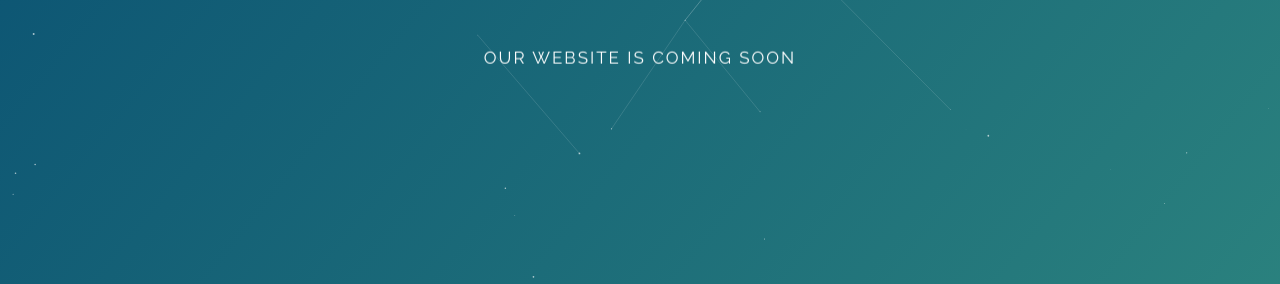
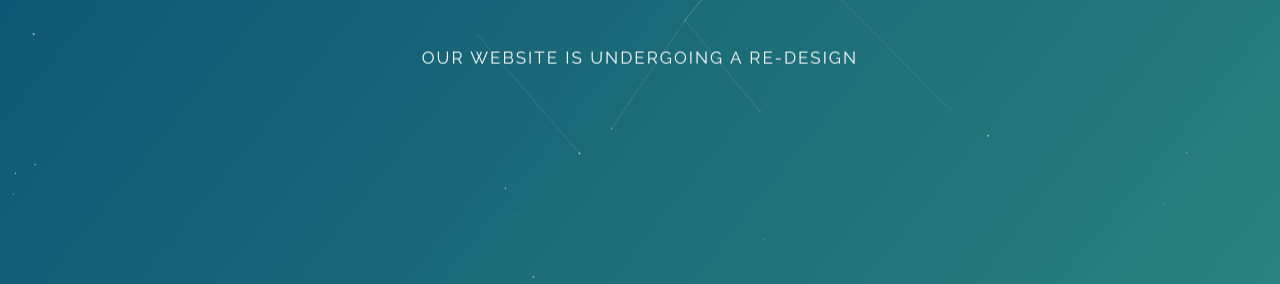
Before and after one commit to bravokeyl/BluEnergy, a plain HTML site: page cs.html in a window 1280 px wide. Shown: the part 516-800 px from the top of the page. Drawn offline with nearby package versions, Linux system fonts and the light colour scheme.

Commit message:
Coming soon

```diff
--- a/cs.html
+++ b/cs.html
@@ -20,7 +20,7 @@
                         <div class="slide">
                             <h1>IN HOUSE<br>DESIGN & R&D</h1></div>
                     </div>
-                    <p>OUR WEBSITE IS COMING SOON</p>
+                    <p>OUR WEBSITE IS UNDERGOING A RE-DESIGN</p>
                 </div>
             </div>
             <div class="background-content page-enter-animated">
```
